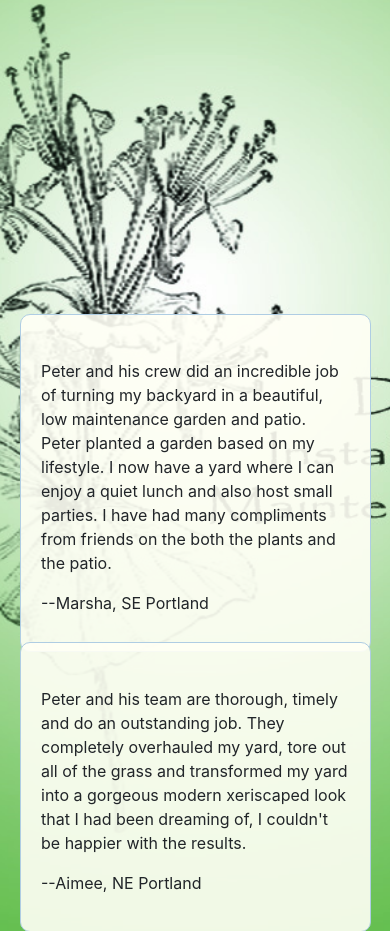
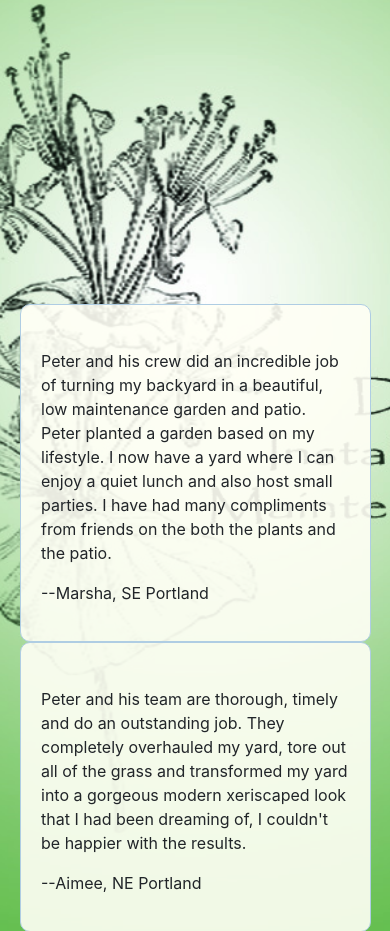
Before and after one commit to CharlesEwel/bigtwigs, a PHP site: page /index.html in a window 390 px wide. Shown: the part 383-1314 px from the top of the page. Run offline with PHP 8.4, Linux system fonts and the light colour scheme; some libraries are stand-ins or nearby versions.

Commit message:
change spacing of referrals on small screen

```diff
--- a/css/styles.css
+++ b/css/styles.css
@@ -53,7 +53,7 @@
 
   #homepage-referrals-left {
     position: absolute;
-    bottom: 290px;
+    bottom: 260px;
     left: 20px;
     right: 20px;
     margin-right:auto;
@@ -74,6 +74,18 @@
   .index-wrapper {
     position: relative;
     height: 600px;
+  }
+}
+
+@media only screen and (max-width: 480px) {
+  #homepage-referrals-left {
+    bottom: 300px;
+  }
+}
+
+@media only screen and (max-width: 378px) {
+  #homepage-referrals-left {
+    bottom: 325px;
   }
 }
 
```
